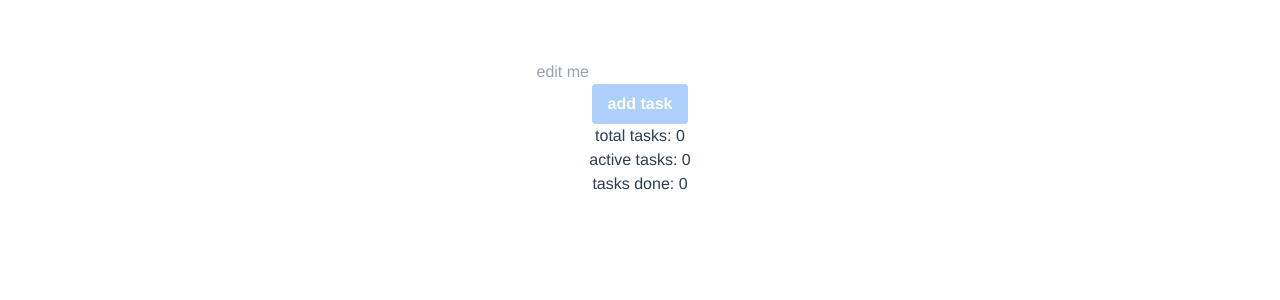
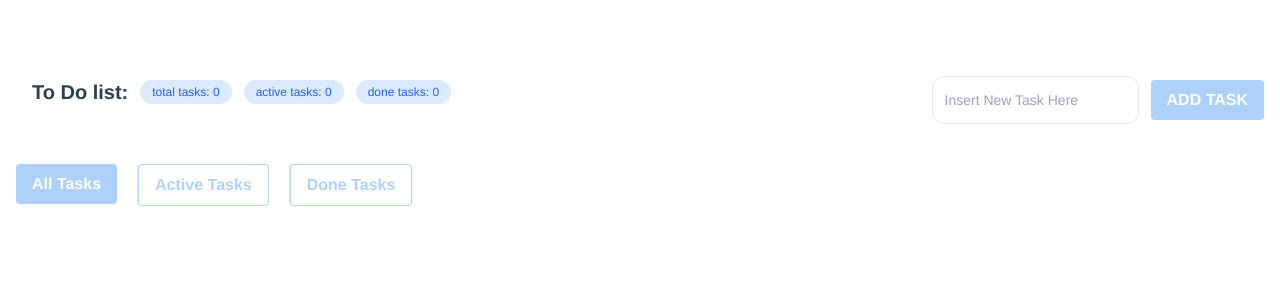
Before and after one commit to Simone404/testkleeks, a Vue app: page / in a window 1280 px wide. Shown: the top 300 px of the page. Built offline with nearby package versions, Linux system fonts and the light colour scheme.

Commit message:
esercizioFE completo

```diff
--- a/src/App.vue
+++ b/src/App.vue
@@ -1,41 +1,97 @@
 <template>
-  <section name="esercizio 3" >
+  <section name="esercizioFE" class="container px-4 mx-auto" >
+    <div >
 
-    <div class="taskFrom">
-
-      <BaseInput v-model:inputValue="inputText" />
-
+      <div class="sm:flex sm:items-center sm:justify-between">
+        <div class="flex items-center gap-x-3">
+          <h4 class="ml-4 text-xl font-bold text-navy-700 dark:text-white">
+                  To Do list:
+              </h4>
+            <span class="px-3 py-1 text-xs text-blue-600 bg-blue-100 rounded-full dark:bg-gray-800 dark:text-blue-400">total tasks: {{ calculateTotalTasks() }}</span>
+            <span class="px-3 py-1 text-xs text-blue-600 bg-blue-100 rounded-full dark:bg-gray-800 dark:text-blue-400">active tasks: {{ calculateActiveTasks() }}</span>
+            <span class="px-3 py-1 text-xs text-blue-600 bg-blue-100 rounded-full dark:bg-gray-800 dark:text-blue-400">done tasks: {{ calculateDoneTasks() }}</span>
+        </div>
+        <div class="flex items-center mt-4 gap-x-3">
+          <BaseInput
+            v-model:inputValue="inputText"
+            :placeHolder="'Insert New Task Here'" />
           <BaseButton
             :disabled="inputText === '' ? true:false"
             :type="'solid'"
+            :textTransform="'uppercase'"
             @click="addTask">
             add task
           </BaseButton>
         </div>
+      </div>
 
-    <table v-if="tasks">
-      <tr v-for="(task, index) in tasks" :key="task">
-        <td :class="[(checkboxValue[index] ? 'line-through': '')]">{{ task }}</td>
-        <td>
+      <div name="filters" class="mt-10 md:flex md:items-center md:justify-between">
+        <div class="inline-flex overflow-hidden bg-white divide-x dark:bg-gray-900 rtl:flex-row-reverse dark:divide-gray-700">
+          <div class="mr-5">
             <BaseButton
-            :type="'solid'"
+              :disabled="tasks.length ? false:true"
+              :type="currentFilter===all ? 'solid' : 'outline'"
+              :textTransform="'capitalize'"
+              @click="filterAll">
+              All tasks
+            </BaseButton>
+          </div>
+          <div class="mr-5">
+            <BaseButton
+              :disabled="tasks.length ? false:true"
+              :type="currentFilter===active ? 'solid' : 'outline'"
+              :textTransform="'capitalize'"
+              @click="filterActives">
+              Active tasks
+            </BaseButton>
+          </div>
+          <div class="mr-5">
+            <BaseButton
+              :disabled="tasks.length ? false:true"
+              :type="currentFilter===notactive ? 'solid' : 'outline'"
+              :textTransform="'capitalize'"
+              @click="filterDone">
+              Done tasks
+            </BaseButton>
+          </div>
+        </div>
+      </div>
+
+      <div class="flex flex-col mt-6">
+          <table v-if="tasks" class="table-auto">
+            <!-- <thead class="bg-gray-50 dark:bg-gray-800">
+              <tr>
+                <th class="py-3.5 px-4 text-sm font-normal text-left text-gray-500 dark:text-gray-400">
+                  Task content
+                </th>
+                <th class="py-3.5 px-4 text-sm font-normal text-center text-gray-500 dark:text-gray-400">
+                  Delete task
+                </th>
+                <th class="py-3.5 px-4 text-sm font-normal text-center text-gray-500 dark:text-gray-400">
+                  Complete task
+                </th>
+              </tr>
+            </thead> -->
+            <tbody class="bg-white divide-y divide-gray-200 dark:divide-gray-700 dark:bg-gray-900">
+              <tr v-for="(task) in tasks" :key="task" v-show="checkFilter(task)">
+                <td :class="[(task.active === true ? 'line-through': ''), 'px-4 py-4 text-sm font-medium whitespace-nowrap text-left']">{{ task.name }}</td>
+                <td class="px-4 py-4 text-sm font-medium whitespace-nowrap w-1/12">
+                  <BaseButton
+                    :type="'text'"
+                    :textTransform="'uppercase'"
                     @click="deleteTask(task)">
                     delete
                   </BaseButton>
                 </td>
-        <td>
-          <p>is completed?</p>
+                <td class="px-4 py-4 text-sm font-medium whitespace-nowrap w-1/12">
                   <BaseCheckBox
-          v-model:checkBoxValue="checkboxValue[index]"
+                  v-model:checkBoxValue="task.active"
                   />
                 </td>
               </tr>
+            </tbody>
           </table>
-
-    <div class="counters">
-      <p> total tasks: {{ calculateTotalTasks() }}</p>
-      <p> active tasks: {{ calculateActiveTasks() }}</p>
-      <p> tasks done: {{ calculateDoneTasks() }} </p>
+      </div>
     </div>
   </section>
 
@@ -60,11 +116,36 @@ export default {
       message: '',
       checked: false,
       tasks: [],
+      all: 'all',
+      active: 'active',
+      notactive: 'notactive',
+      currentFilter: 'all',
     }
+  },
+  computed: {
+    checkboxChanged() {
+      return this.tasks.map(task => task.active)
+    }
+  },
+  watch: {
+    tasks: {
+      handler() {
+        localStorage.setItem('tasks', JSON.stringify(this.tasks));
+      },
+      deep: true
+    },
+    checkboxChanged: function(){
+        localStorage.setItem('tasks', JSON.stringify(this.tasks));
+    },
+  },
+  mounted() {
+    if(localStorage.getItem('tasks'))
+      this.tasks = JSON.parse(localStorage.getItem('tasks'));
+      console.log(this.tasks);
   },
   methods: {
     addTask(){
-      this.tasks.push(this.inputText);
+      this.tasks.push({'name': this.inputText, 'active': false});
       this.inputText = '';
     },
     deleteTask(task) {
@@ -76,13 +157,30 @@ export default {
       return this.tasks.length;
     },
     calculateDoneTasks(){
-      return  this.checkboxValue.filter((element) => {
-        return element===true;
+      return  this.tasks.filter((task) => {
+        return task.active===true;
       }).length;
     },
     calculateActiveTasks(){
-      return this.calculateTotalTasks() - this.calculateDoneTasks();
-    }
+      return  this.tasks.filter((task) => {
+        return task.active===false;
+      }).length;
+    },
+    checkFilter(task) {
+      return (this.currentFilter===this.all)
+        || (this.currentFilter === this.active&& task.active || this.currentFilter === this.notactive && !task.active)
+        ? true : false;
+    },
+
+    filterAll(){
+      this.currentFilter = this.all;
+    },
+    filterActives(){
+      this.currentFilter = this.active;
+    },
+    filterDone(){
+      this.currentFilter = this.notactive;
+    },
   }
 }
 </script>
--- a/src/components/BaseButton.vue
+++ b/src/components/BaseButton.vue
@@ -1,7 +1,7 @@
 <template>
-    <div class="buttonContainer">
+    <div class="buttonContainer ">
         <button
-            :class="[getClassByType(), (disabled ? 'opacity-50 cursor-not-allowed' :'')]"
+            :class="[getClassByType(), (disabled ? 'opacity-50 cursor-not-allowed' :''), textTransform]"
             :disabled="disabled">
             <slot></slot>
         </button>
@@ -22,6 +22,10 @@ export default {
         type: Boolean,
         default: false,
       },
+      textTransform: {
+        type: String,
+        default: '',
+      },
     },
     methods: {
         getClassByType(){
--- a/src/components/BaseCheckBox.vue
+++ b/src/components/BaseCheckBox.vue
@@ -2,8 +2,9 @@
   <div class="checkboxContainer">
     <input
     type="checkbox"
-    :checked="checkBoxValue"
+    :checked="checkBoxValue === true"
     @change="$emit('update:checkBoxValue', $event.target.checked)"
+    name="isActive"
     />
   </div>
 </template>
--- a/src/components/BaseInput.vue
+++ b/src/components/BaseInput.vue
@@ -1,9 +1,10 @@
 <template>
   <div class="inputContainer">
     <input
+    class="flex h-12 w-full items-center justify-center rounded-xl border bg-white/0 p-3 text-sm outline-none border-gray-200"
     :value="inputValue"
     type="text"
-    :placeholder="'edit me'"
+    :placeholder="placeHolder ? placeHolder : 'edit me'"
     @input="$emit('update:inputValue', $event.target.value)"
     />
   </div>
@@ -20,6 +21,10 @@
           type: String,
           default: '',
           required: true
+      },
+      placeHolder: {
+          type: String,
+          default: '',
       }
     }
 }
```
Lines whose indentation alone changed are shown as unchanged.
